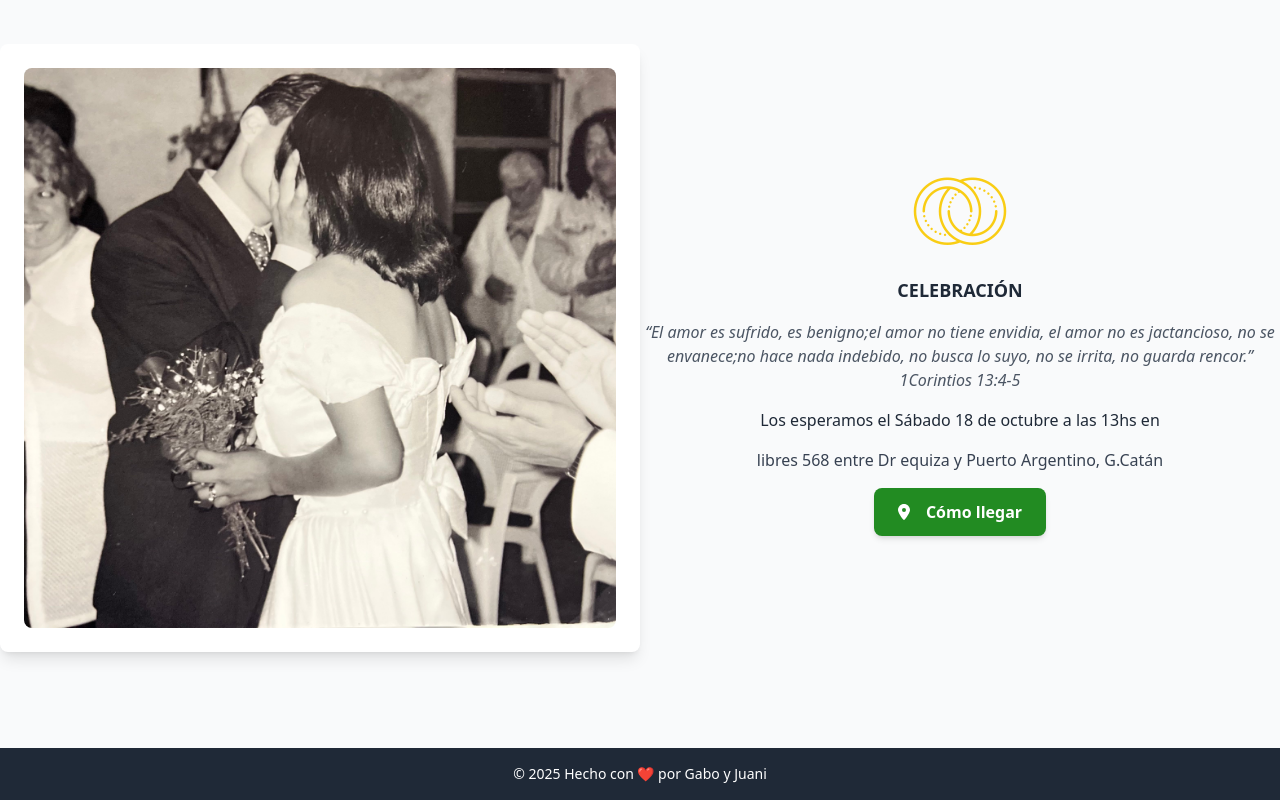
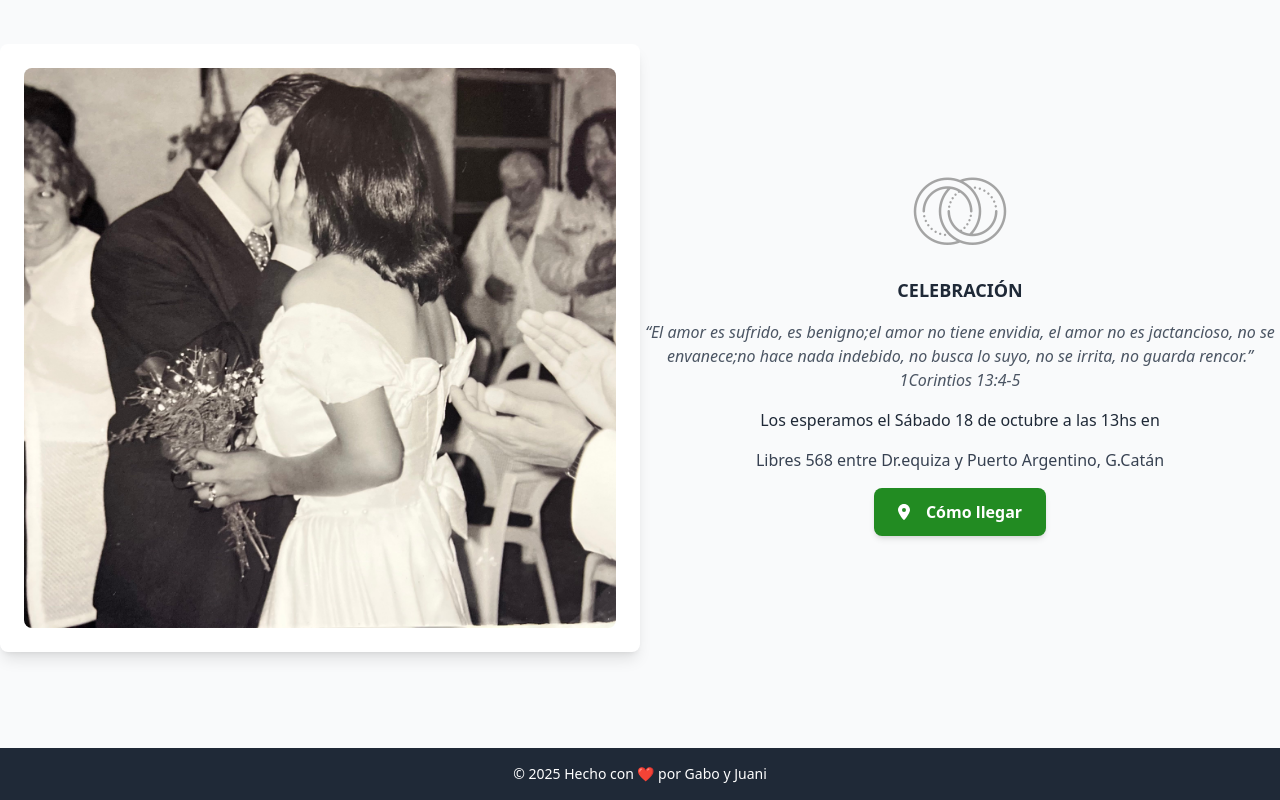
Before and after one commit to juanamolinalucia2001/Cristian-Romi, a React (Vite) app: page / in a window 1280 px wide. Shown: the part 852-1652 px from the top of the page. Built offline with nearby package versions, Linux system fonts and the light colour scheme.

Commit message:
Refactor color rings

```diff
--- a/src/components/MainContent.jsx
+++ b/src/components/MainContent.jsx
@@ -130,7 +130,7 @@
             Los esperamos el Sábado 18 de octubre a las 13hs en
           </p>
           <p className="text-gray-700">
-            libres 568 entre Dr equiza y Puerto Argentino, G.Catán
+            Libres 568 entre Dr.equiza y Puerto Argentino, G.Catán
           </p>
           <a
             href="https://maps.app.goo.gl/R4RpiwnTg3jstY6b6"
```
Also changed, not shown: src/assets/img/anillos.png.
